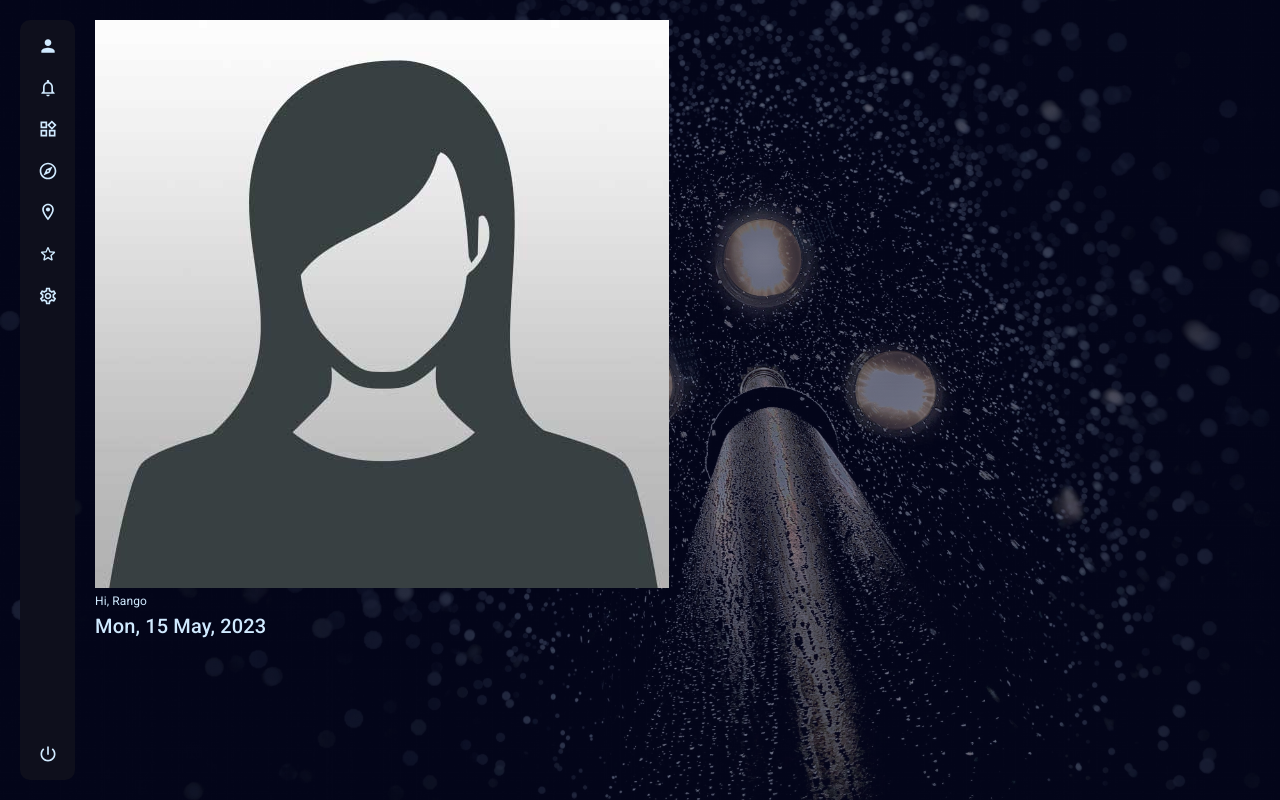
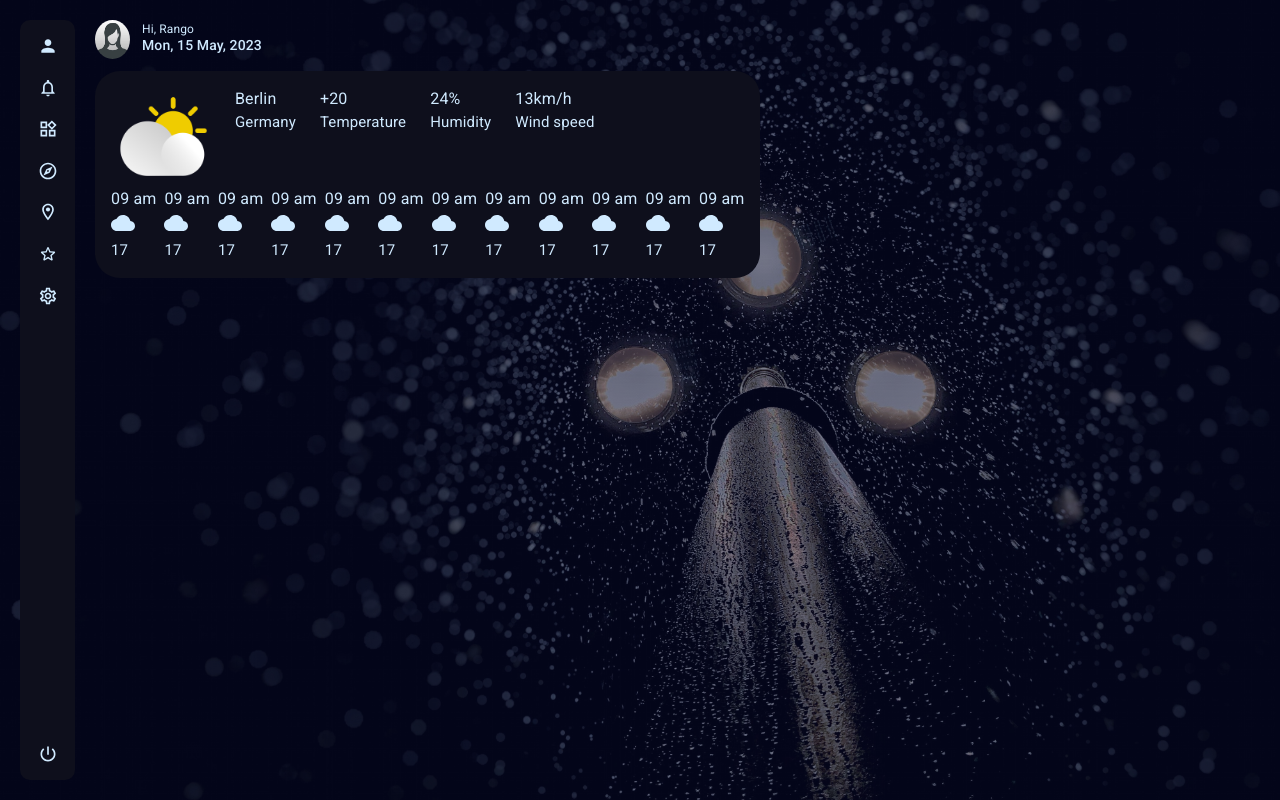
Before and after one commit to ObedNdayizera/weather-app, a React (Vite) app: page / in a window 1280 px wide. Built offline with nearby package versions, Linux system fonts and the light colour scheme.

Commit message:
push weather component

```diff
--- a/src/assets/images/images.ts
+++ b/src/assets/images/images.ts
@@ -1,7 +1,9 @@
 import background from './background.jpg';
 import profile from './profile.jpg';
+import sun from './sun.png';
 
 export default {
     background,
-    profile
+    profile,
+    sun
 }
--- a/src/components/header/Header.tsx
+++ b/src/components/header/Header.tsx
@@ -1,24 +1,17 @@
-import { Grid, Stack, Box, Typography } from "@mui/material";
-import { images } from '../../assets/images';
+import { Profile, Weather } from "../index";
+import { Grid, Stack } from "@mui/material";
 
 function Header() {
   return (
-    <Grid item>
-      <Stack spacing={2.5}>
-        <Box>
-          <img src={ images.profile }/>
-          <Box>
-            <Typography variant="body1" fontSize={12}>
-              Hi, Rango
-            </Typography>
-            <Typography variant="h6">
-              Mon, 15 May, 2023
-            </Typography>
-          </Box>
-        </Box>
-      </Stack>
-    </Grid>
-  )
+    <>
+      <Grid item>
+        <Stack spacing={1.5}>
+          <Profile />
+          <Weather />
+        </Stack>
+      </Grid>
+    </>
+  );
 }
 
-export default Header
+export default Header;
--- a/src/components/index.tsx
+++ b/src/components/index.tsx
@@ -1,2 +1,4 @@
 export { default as Navbar } from './navbar/Navbar';
 export { default as Header } from './header/Header';
+export { default as Profile } from './profile/Profile';
+export { default as Weather } from './weather/Weather';
--- /dev/null
+++ b/src/components/profile/Profile.tsx
@@ -0,0 +1,25 @@
+import { Stack, Box, Typography } from "@mui/material";
+import { images } from "../../assets/images";
+
+function Profile() {
+  return (
+    <div>
+      <Stack direction={'row'} spacing={1.5}>
+          <img
+            width={35}
+            height={39}
+            style={{ borderRadius: "50%" }}
+            src={images.profile}
+          />
+          <Box>
+            <Typography variant="body1" fontSize={12}>
+              Hi, Rango
+            </Typography>
+            <Typography lineHeight={1} variant="h6" fontSize={14}>Mon, 15 May, 2023</Typography>
+          </Box>
+        </Stack>
+    </div>
+  )
+}
+
+export default Profile;
--- /dev/null
+++ b/src/components/weather/Weather.tsx
@@ -0,0 +1,96 @@
+import { Stack, Box, Typography } from '@mui/material';
+import CloudIcon from '@mui/icons-material/Cloud';
+
+import { images } from '../../assets/images';
+
+function weather() {
+  return (
+    <>
+        <Stack p={2} sx={{background: "#0E0F1C", borderRadius: '25px'}}>
+            <Box gap={3} sx={{display: 'flex'}}>
+                <img width={100} src={ images.sun } />
+                <Box>
+                    <Typography variant="body1">Berlin</Typography>
+                    <Typography variant="body1" fontSize={15}>Germany</Typography>
+                </Box>
+                <Box>
+                    <Typography variant="body1">+20</Typography>
+                    <Typography variant="body1" fontSize={15}>Temperature</Typography>
+                </Box>
+                <Box>
+                    <Typography variant="body1">24%</Typography>
+                    <Typography variant="body1" fontSize={15}>Humidity</Typography>
+                </Box>
+                <Box>
+                    <Typography variant="body1">13km/h</Typography>
+                    <Typography variant="body1" fontSize={15}>Wind speed</Typography>
+                </Box>
+            </Box>
+            <Box gap={1} sx={{display: 'flex'}}>
+                <Box>
+                    <Typography variant="body1">09 am</Typography>
+                    <CloudIcon/>
+                    <Typography variant="body1" fontSize={15}>17</Typography>
+                </Box>
+                <Box>
+                    <Typography variant="body1">09 am</Typography>
+                    <CloudIcon/>
+                    <Typography variant="body1" fontSize={15}>17</Typography>
+                </Box>
+                <Box>
+                    <Typography variant="body1">09 am</Typography>
+                    <CloudIcon/>
+                    <Typography variant="body1" fontSize={15}>17</Typography>
+                </Box>
+                <Box>
+                    <Typography variant="body1">09 am</Typography>
+                    <CloudIcon/>
+                    <Typography variant="body1" fontSize={15}>17</Typography>
+                </Box>
+                <Box>
+                    <Typography variant="body1">09 am</Typography>
+                    <CloudIcon/>
+                    <Typography variant="body1" fontSize={15}>17</Typography>
+                </Box>
+                <Box>
+                    <Typography variant="body1">09 am</Typography>
+                    <CloudIcon/>
+                    <Typography variant="body1" fontSize={15}>17</Typography>
+                </Box>
+                <Box>
+                    <Typography variant="body1">09 am</Typography>
+                    <CloudIcon/>
+                    <Typography variant="body1" fontSize={15}>17</Typography>
+                </Box>
+                <Box>
+                    <Typography variant="body1">09 am</Typography>
+                    <CloudIcon/>
+                    <Typography variant="body1" fontSize={15}>17</Typography>
+                </Box>
+                <Box>
+                    <Typography variant="body1">09 am</Typography>
+                    <CloudIcon/>
+                    <Typography variant="body1" fontSize={15}>17</Typography>
+                </Box>
+                <Box>
+                    <Typography variant="body1">09 am</Typography>
+                    <CloudIcon/>
+                    <Typography variant="body1" fontSize={15}>17</Typography>
+                </Box>
+                <Box>
+                    <Typography variant="body1">09 am</Typography>
+                    <CloudIcon/>
+                    <Typography variant="body1" fontSize={15}>17</Typography>
+                </Box>
+                <Box>
+                    <Typography variant="body1">09 am</Typography>
+                    <CloudIcon/>
+                    <Typography variant="body1" fontSize={15}>17</Typography>
+                </Box>
+            </Box>
+        </Stack>
+    </>
+  )
+}
+
+export default weather
```
Also changed, not shown: src/assets/images/sun.png (added).
